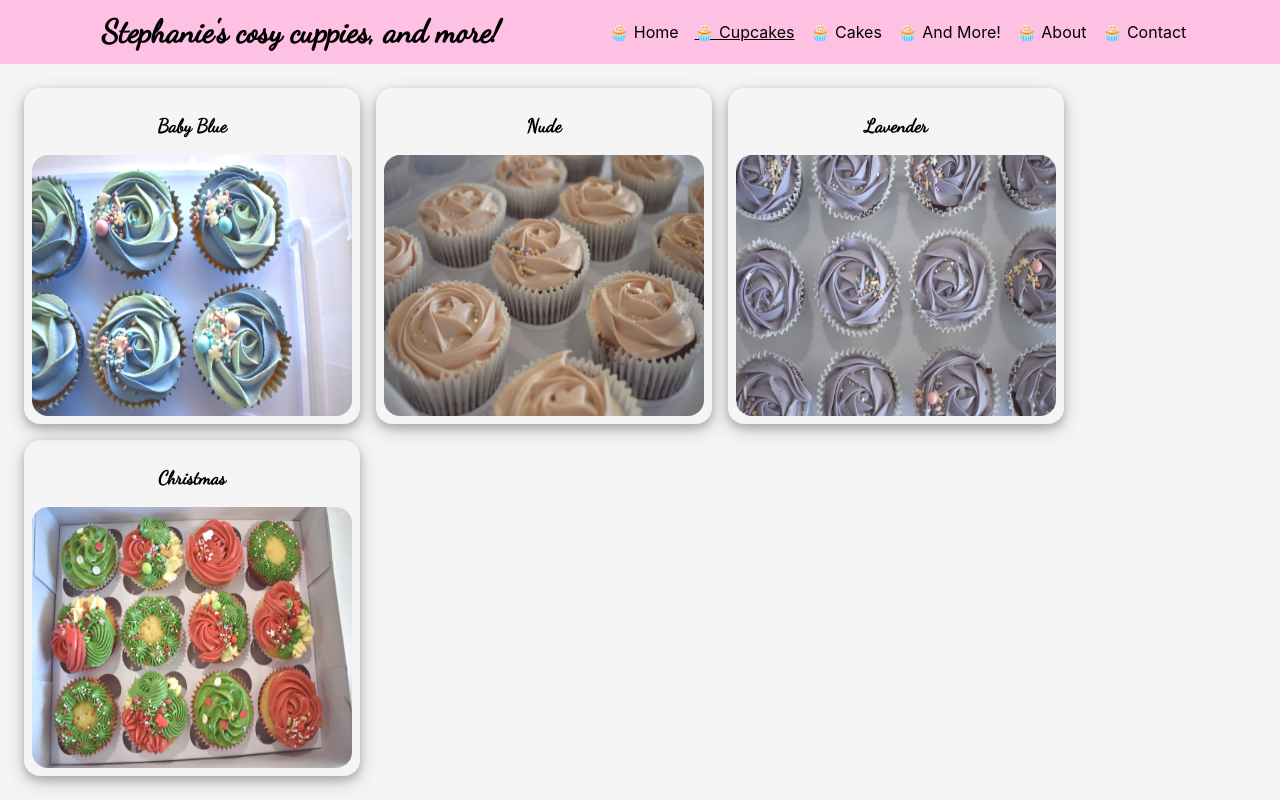
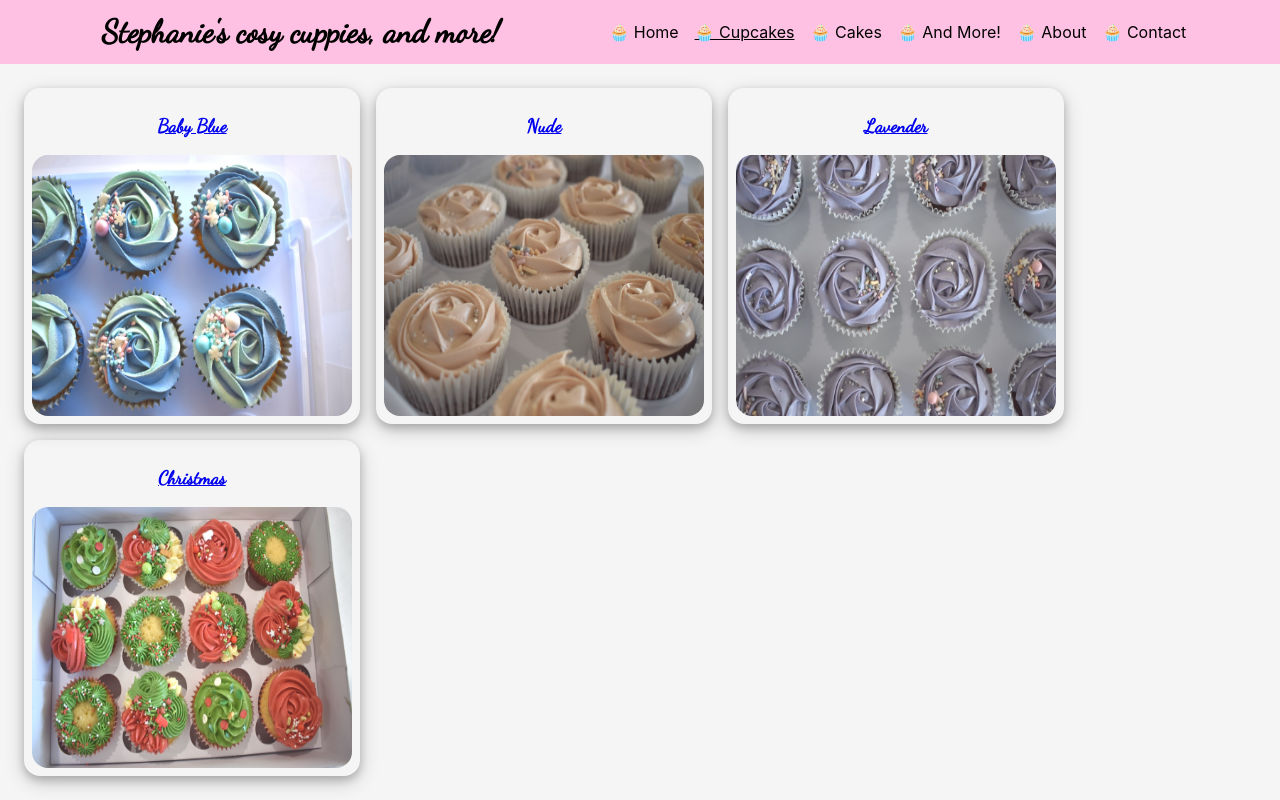
Before and after one commit to bpkneale/cosycuppies, a React (Create React App) app: page /cupcakes in a window 1280 px wide. Built offline with nearby package versions, Linux system fonts and the light colour scheme.

Commit message:
Adding links to each cupcake

```diff
--- a/src/components/preview.tsx
+++ b/src/components/preview.tsx
@@ -1,10 +1,12 @@
 import React from "react"
 import { connect } from "react-redux";
+import { NavLink } from "react-router-dom";
 import "./preview.css"
 
 export type PreviewProps = {
     imageSrc: string;
     title: string;
+    link: string;
 }
 
 type ComponentProps = {
@@ -22,10 +24,12 @@ type Props = ComponentProps & StateProps & DispatchProps;
 class Preview extends React.Component<Props> {
     render() {
         const { prev } = this.props;
-        return <div className="preview hover-primary-light-bg">
-            <h3>{prev.title}</h3>
-            <img src={prev.imageSrc}></img>
-        </div>
+        return <NavLink to={`${window.location.pathname}/${prev.link}`}>
+            <div className="preview hover-primary-light-bg">
+                <h3>{prev.title}</h3>
+                <img src={prev.imageSrc}></img>
+            </div>
+        </NavLink>
     }
 }
 
--- a/src/data/cupcakes.tsx
+++ b/src/data/cupcakes.tsx
@@ -3,18 +3,22 @@ import { PreviewProps } from "../components/preview";
 export const CupcakePreviews: PreviewProps[] = [
     {
         title: "Baby Blue",
-        imageSrc: "/assets/cupcakes/box-babyblue.jpg"
+        imageSrc: "/assets/cupcakes/box-babyblue.jpg",
+        link: "baby-blue"
     },
     {
         title: "Nude",
-        imageSrc: "/assets/cupcakes/box-nude.jpg"
+        imageSrc: "/assets/cupcakes/box-nude.jpg",
+        link: "nude"
     },
     {
         title: "Lavender",
-        imageSrc: "/assets/cupcakes/box-lavender.jpg"
+        imageSrc: "/assets/cupcakes/box-lavender.jpg",
+        link: "lavender"
     },
     {
         title: "Christmas",
-        imageSrc: "/assets/cupcakes/box-christmas.jpg"
+        imageSrc: "/assets/cupcakes/box-christmas.jpg",
+        link: "christmas"
     }
 ]
--- a/src/pages/about.tsx
+++ b/src/pages/about.tsx
@@ -13,6 +13,8 @@ type DispatchProps = {
 
 type Props = ComponentProps & StateProps & DispatchProps;
 
+const ExternalLink = (href: string) => <a href={href}>{href}</a>
+
 class AboutPage extends React.Component<Props> {
     render() {
         return <div>
@@ -22,9 +24,13 @@ class AboutPage extends React.Component<Props> {
                 <p>Stephanie is a home baker passionate about making beautiful cupcakes that taste as great as they look</p>
             </section>
             <section>
+                <h3>Socials</h3>
+                <p>For updates please follow me on instagram! {ExternalLink("https://www.instagram.com/cosycuppies")}</p>
+            </section>
+            <section>
                 <h3>Website</h3>
                 <p>Website designed by Cosy Designs. Copyright {DateTime.local().year}, all rights reserved</p>
-                <p>This website makes use of free icons and images from https://www.stockio.com</p>
+                <p>This website makes use of free icons and images from {ExternalLink("https://www.stockio.com")}</p>
             </section>
         </div>
     }
```
